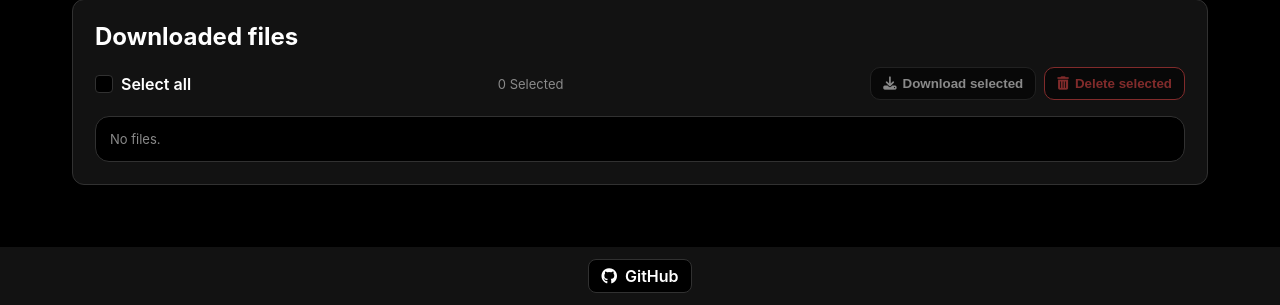
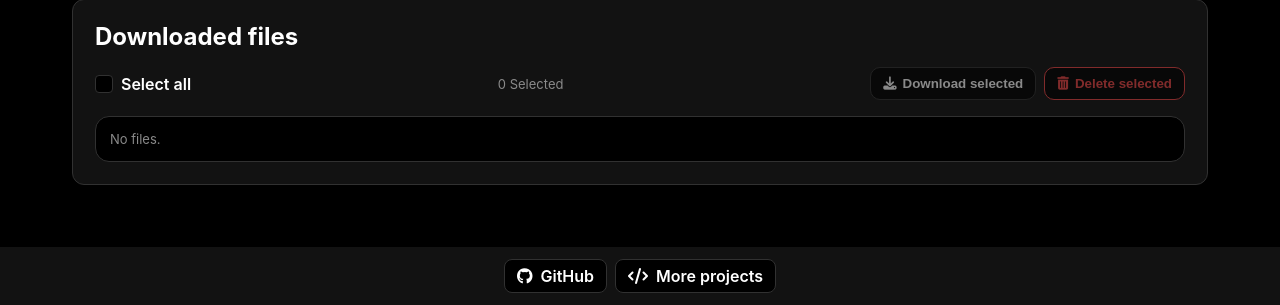
Before and after one commit to Kikkerslijm410/MeTify, a Flask app: page / in a window 1280 px wide. Shown: the part 598-903 px from the top of the page. Run offline with Flask 2, Linux system fonts and the light colour scheme; data that the repository does not hold is empty.

Commit message:
fix for issue 21

```diff
--- a/static/style.css
+++ b/static/style.css
@@ -84,6 +84,7 @@ body {
   text-decoration: none;
   color: var(--text);
   font-weight: 600;
+  gap: 8px;
 }
 
 .github-link {
--- a/templates/index.html
+++ b/templates/index.html
@@ -127,6 +127,11 @@
             <i class="fab fa-github"></i>
             GitHub
         </a>
+
+        <a href="https://github.com/Kikkerslijm410?tab=repositories" target="_blank" class="github-link">
+            <i class="fa-solid fa-code"></i>
+            More projects
+        </a>
     </footer>
 
     <script src="../static/scripts/app.js"></script>
```
Also changed, not shown: 1 other file.
